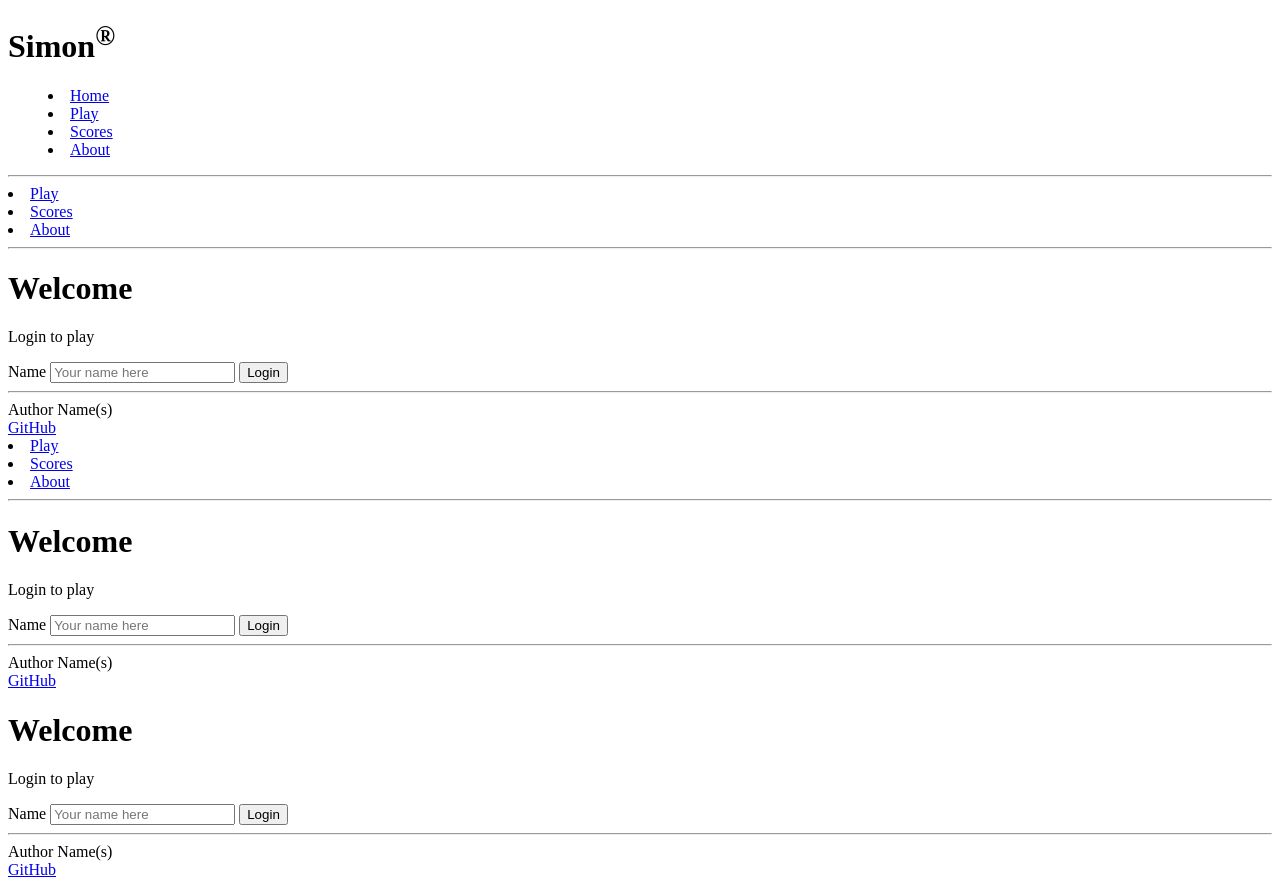
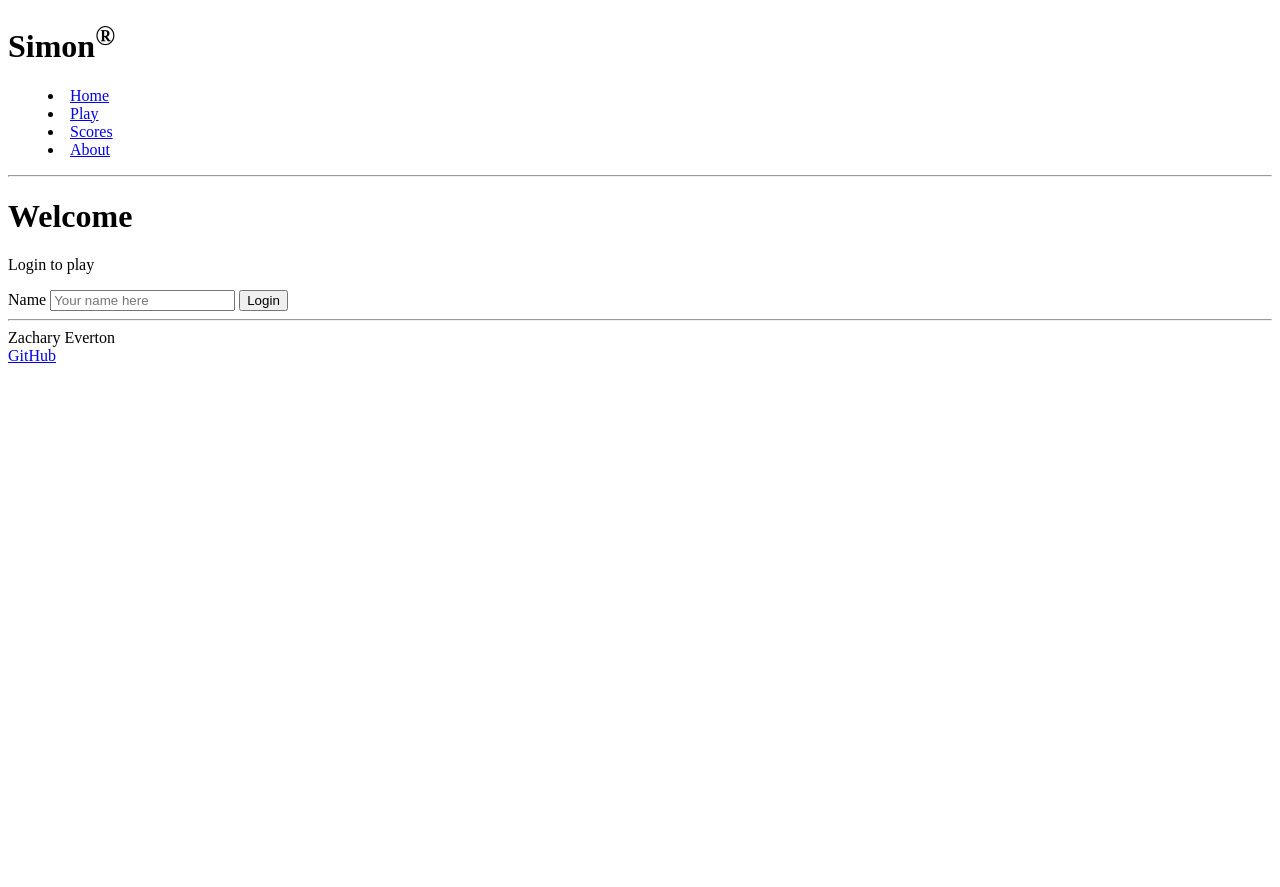
Before and after one commit to evergreen700/simon, a plain HTML site: page index.html in a window 1280 px wide. After the commit the page ends 800 px from the top, so only its background shows below. Drawn offline with Linux system fonts and the light colour scheme.

Commit message:
Update index.html

```diff
--- a/index.html
+++ b/index.html
@@ -24,16 +24,6 @@
       <hr />
     </header>
 
-    <main>       <li><a href="play.html">Play</a></li>
-          <li><a href="scores.html">Scores</a></li>
-          <li><a href="about.html">About</a></li>
-        </menu>
-      </nav>
-
-      <!-- Since we don't have the ability to style we use old style HTML to give some visual formatting -->
-      <hr />
-    </header>
-
     <main>
       <h1>Welcome</h1>
       <p>Login to play</p>
@@ -46,47 +36,7 @@
 
     <footer>
       <hr />
-      <span class="text-reset">Author Name(s)</span>
-      <br />
-      <a href="https://github.com/webprogramming260/simon-html">GitHub</a>
-    </footer>       <li><a href="play.html">Play</a></li>
-          <li><a href="scores.html">Scores</a></li>
-          <li><a href="about.html">About</a></li>
-        </menu>
-      </nav>
-
-      <!-- Since we don't have the ability to style we use old style HTML to give some visual formatting -->
-      <hr />
-    </header>
-
-    <main>
-      <h1>Welcome</h1>
-      <p>Login to play</p>
-      <form method="get" action="play.html">
-        <label for="name">Name</label>
-        <input type="text" id="name" placeholder="Your name here" />
-        <button type="submit">Login</button>
-      </form>
-    </main>
-
-    <footer>
-      <hr />
-      <span class="text-reset">Author Name(s)</span>
-      <br />
-      <a href="https://github.com/webprogramming260/simon-html">GitHub</a>
-    </footer>
-      <h1>Welcome</h1>
-      <p>Login to play</p>
-      <form method="get" action="play.html">
-        <label for="name">Name</label>
-        <input type="text" id="name" placeholder="Your name here" />
-        <button type="submit">Login</button>
-      </form>
-    </main>
-
-    <footer>
-      <hr />
-      <span class="text-reset">Author Name(s)</span>
+      <span class="text-reset">Zachary Everton</span>
       <br />
       <a href="https://github.com/webprogramming260/simon-html">GitHub</a>
     </footer>
```
